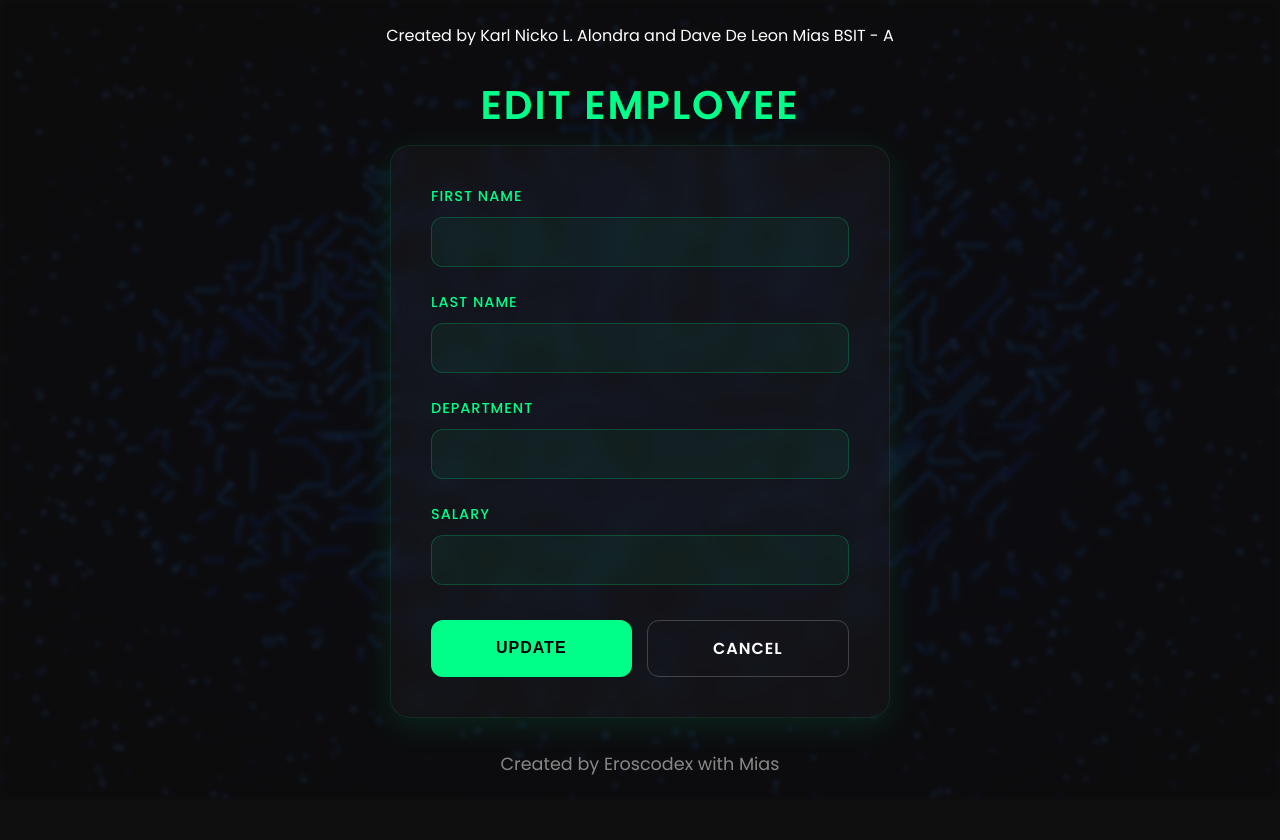
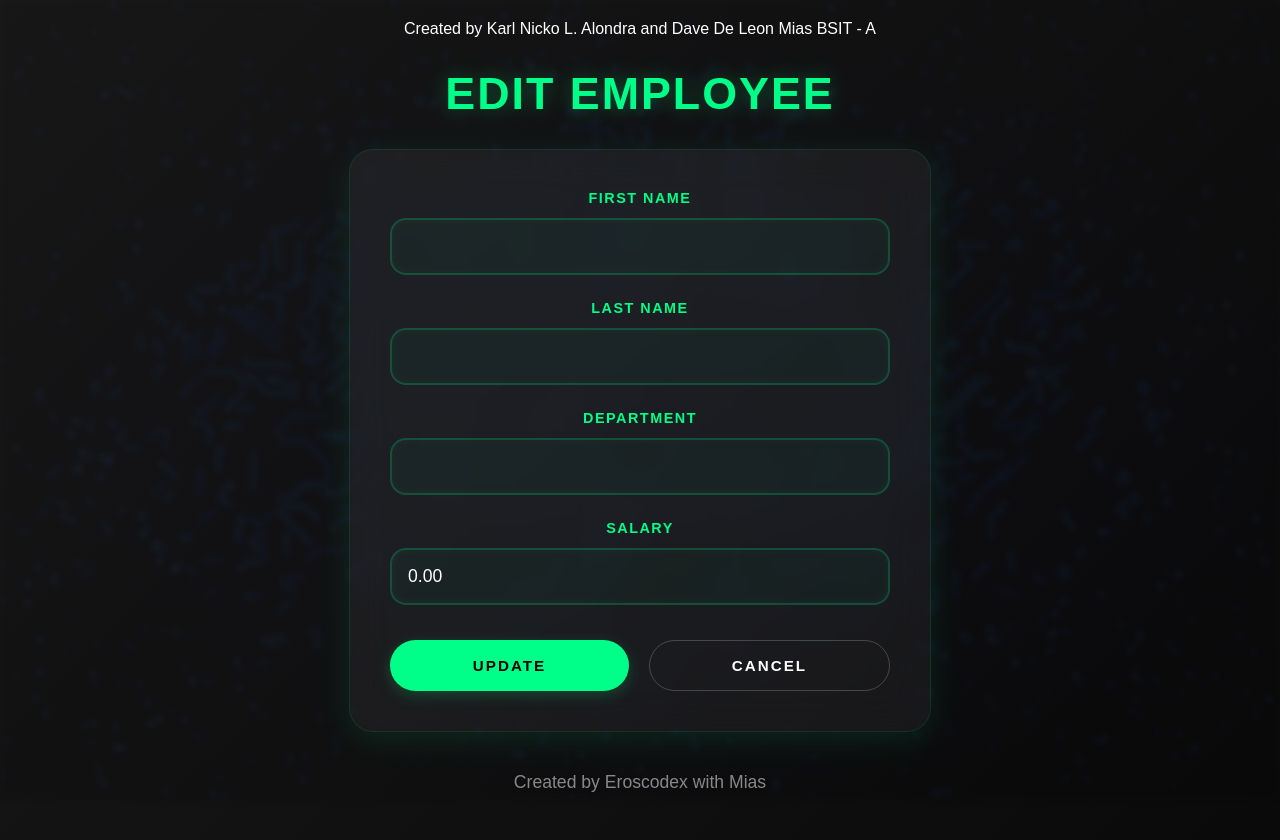
Before and after one commit to Eroscodex/EmployeeSystem, a PHP site: page /edit_employee.php?id=1 in a window 1280 px wide. Run offline with PHP 8.4, Linux system fonts and the light colour scheme; data that the repository does not hold is empty.

Commit message:
first commit

```diff
--- a/edit_employee.php
+++ b/edit_employee.php
@@ -26,8 +26,8 @@
         echo "<script>alert('Department is required BS'); window.location='edit_employee.php?id=$id';</script>";
         exit();
     }
-    if ($salary <= 0 || $salary > 1000000) {
-        echo "<script>alert('Salary must be between 1 and 1,000,000'); window.location='edit_employee.php?id=$id';</script>";
+    if ($salary <= 40000 || $salary > 1000000) {
+        echo "<script>alert('Salary must be between 50000 and 1,000,000'); window.location='edit_employee.php?id=$id';</script>";
         exit();
     }
 
@@ -65,65 +65,56 @@
     <meta charset="UTF-8">
     <meta name="viewport" content="width=device-width, initial-scale=1.0">
     <link rel="icon" type="image/png" href="https://img.icons8.com/nolan/64/employee-card.png">
-    <link href="https://fonts.googleapis.com/css2?family=Poppins:wght@300;400;500;600&display=swap" rel="stylesheet">
     <title>Edit Employee</title>
 </head>
-<body style="margin: 0; padding: 20px; min-height: 100vh; font-family: 'Poppins', sans-serif; color: #ffffff; display: flex; flex-direction: column; align-items: center; justify-content: center; background: #0f0f0f;">
-    <div style="position: fixed; top: 0; left: 0; width: 100%; height: 100%; z-index: -1; overflow: hidden;">
-        <img src="matrix.gif" alt="Matrix Animation" style="width: 100%; height: 100%; object-fit: cover; opacity: 0.15; filter: blur(2px);">
-    </div>
+<body style="margin: 0; padding: 20px; min-height: 100vh; font-family: Arial, sans-serif; color: #ffffff; text-align: center; background: linear-gradient(135deg, #1a1a1a 0%, #0a0a0a 100%);">
+    <img src="matrix.gif" alt="Matrix Animation" style="position: fixed; top: 0; left: 0; width: 100%; height: 100%; object-fit: cover; opacity: 0.1; filter: blur(3px); z-index: -1;">
 
-    <div style="position: relative; z-index: 1; width: 100%; max-width: 500px; text-align: center;">
-        <h1 style="color: #00ff88; margin-bottom: 10px; font-size: 2.5em; font-weight: 700; letter-spacing: 2px;">EDIT EMPLOYEE</h1>
+    <h1 style="color: #00ff88; margin-bottom: 30px; font-size: 2.8em; font-weight: 800; letter-spacing: 2px; text-shadow: 0 0 20px rgba(0,255,136,0.3);">EDIT EMPLOYEE</h1>
 
-        <form id="editForm" method="POST" style="background: rgba(255, 255, 255, 0.03); padding: 40px; border-radius: 20px; box-shadow: 0 8px 32px rgba(0, 255, 136, 0.1); backdrop-filter: blur(10px); border: 1px solid rgba(0,255,136,0.1);">
-            <input type="hidden" name="id" value="<?php echo $_GET['id']; ?>">
+    <form id="EditEmployee" method="POST" style="width: 100%; max-width: 500px; margin: 0 auto; background: rgba(255, 255, 255, 0.05); padding: 40px; border-radius: 24px; box-shadow: 0 8px 32px rgba(0,255,136,0.1); backdrop-filter: blur(20px); border: 1px solid rgba(0,255,136,0.1);">
+        <input type="hidden" name="id" value="<?php echo $_GET['id']; ?>">
 
-            <div style="margin-bottom: 25px; text-align: left;">
-                <label for="first_name" style="font-weight: 500; display: block; margin-bottom: 10px; color: #00ff88; font-size: 0.9em; text-transform: uppercase; letter-spacing: 1px;">First Name</label>
-                <input type="text" id="first_name" name="first_name" value="<?php echo $employee['first_name']; ?>" required maxlength="50"
-                    style="width: 100%; padding: 15px; border: 1px solid rgba(0, 255, 136, 0.2); border-radius: 12px; background: rgba(0, 255, 136, 0.05); color: white; outline: none; transition: all 0.3s ease; font-size: 1em; box-sizing: border-box;"
-                    onmouseover="this.style.borderColor='rgba(0, 255, 136, 0.5)'"
-                    onmouseout="this.style.borderColor='rgba(0, 255, 136, 0.2)'">
-            </div>
+        <label for="first_name" style="font-weight: 600; display: block; margin-bottom: 12px; color: #00ff88; font-size: 0.9em; text-transform: uppercase; letter-spacing: 1.5px;">First Name</label>
+        <input type="text" id="first_name" name="first_name" value="<?php echo $_GET['first_name']; ?>" required maxlength="50"
+            style="width: 100%; padding: 16px; border: 2px solid rgba(0, 255, 136, 0.2); border-radius: 16px; background: rgba(0, 255, 136, 0.03); color: white; outline: none; transition: all 0.3s ease; font-size: 1.1em; box-sizing: border-box; margin-bottom: 25px; box-shadow: inset 0 0 10px rgba(0,255,136,0.05);"
+            onmouseover="this.style.borderColor='rgba(0, 255, 136, 0.5)'; this.style.boxShadow='inset 0 0 15px rgba(0,255,136,0.1)'"
+            onmouseout="this.style.borderColor='rgba(0, 255, 136, 0.2)'; this.style.boxShadow='inset 0 0 10px rgba(0,255,136,0.05)'">
 
-            <div style="margin-bottom: 25px; text-align: left;">
-                <label for="last_name" style="font-weight: 500; display: block; margin-bottom: 10px; color: #00ff88; font-size: 0.9em; text-transform: uppercase; letter-spacing: 1px;">Last Name</label>
-                <input type="text" id="last_name" name="last_name" value="<?php echo $employee['last_name']; ?>" required maxlength="50"
-                    style="width: 100%; padding: 15px; border: 1px solid rgba(0, 255, 136, 0.2); border-radius: 12px; background: rgba(0, 255, 136, 0.05); color: white; outline: none; transition: all 0.3s ease; font-size: 1em; box-sizing: border-box;"
-                    onmouseover="this.style.borderColor='rgba(0, 255, 136, 0.5)'"
-                    onmouseout="this.style.borderColor='rgba(0, 255, 136, 0.2)'">
-            </div>
+        <label for="last_name" style="font-weight: 600; display: block; margin-bottom: 12px; color: #00ff88; font-size: 0.9em; text-transform: uppercase; letter-spacing: 1.5px;">Last Name</label>
+        <input type="text" id="last_name" name="last_name" value="<?php echo $_GET['last_name']; ?>" required maxlength="50"
+            style="width: 100%; padding: 16px; border: 2px solid rgba(0, 255, 136, 0.2); border-radius: 16px; background: rgba(0, 255, 136, 0.03); color: white; outline: none; transition: all 0.3s ease; font-size: 1.1em; box-sizing: border-box; margin-bottom: 25px; box-shadow: inset 0 0 10px rgba(0,255,136,0.05);"
+            onmouseover="this.style.borderColor='rgba(0, 255, 136, 0.5)'; this.style.boxShadow='inset 0 0 15px rgba(0,255,136,0.1)'"
+            onmouseout="this.style.borderColor='rgba(0, 255, 136, 0.2)'; this.style.boxShadow='inset 0 0 10px rgba(0,255,136,0.05)'">
 
-            <div style="margin-bottom: 25px; text-align: left;">
-                <label for="department" style="font-weight: 500; display: block; margin-bottom: 10px; color: #00ff88; font-size: 0.9em; text-transform: uppercase; letter-spacing: 1px;">Department</label>
-                <input type="text" id="department" name="department" value="<?php echo $employee['department']; ?>" required maxlength="50"
-                    style="width: 100%; padding: 15px; border: 1px solid rgba(0, 255, 136, 0.2); border-radius: 12px; background: rgba(0, 255, 136, 0.05); color: white; outline: none; transition: all 0.3s ease; font-size: 1em; box-sizing: border-box;"
-                    onmouseover="this.style.borderColor='rgba(0, 255, 136, 0.5)'"
-                    onmouseout="this.style.borderColor='rgba(0, 255, 136, 0.2)'">
-            </div>
+        <label for="department" style="font-weight: 600; display: block; margin-bottom: 12px; color: #00ff88; font-size: 0.9em; text-transform: uppercase; letter-spacing: 1.5px;">Department</label>
+        <input type="text" id="department" name="department" value="<?php echo $_GET['department']; ?>" required maxlength="50"
+            style="width: 100%; padding: 16px; border: 2px solid rgba(0, 255, 136, 0.2); border-radius: 16px; background: rgba(0, 255, 136, 0.03); color: white; outline: none; transition: all 0.3s ease; font-size: 1.1em; box-sizing: border-box; margin-bottom: 25px; box-shadow: inset 0 0 10px rgba(0,255,136,0.05);"
+            onmouseover="this.style.borderColor='rgba(0, 255, 136, 0.5)'; this.style.boxShadow='inset 0 0 15px rgba(0,255,136,0.1)'"
+            onmouseout="this.style.borderColor='rgba(0, 255, 136, 0.2)'; this.style.boxShadow='inset 0 0 10px rgba(0,255,136,0.05)'">
 
-            <div style="margin-bottom: 35px; text-align: left;">
-                <label for="salary" style="font-weight: 500; display: block; margin-bottom: 10px; color: #00ff88; font-size: 0.9em; text-transform: uppercase; letter-spacing: 1px;">Salary</label>
-                <input type="number" step="0.01" id="salary" name="salary" value="<?php echo $employee['salary']; ?>" required min="1" max="1000000"
-                    style="width: 100%; padding: 15px; border: 1px solid rgba(0, 255, 136, 0.2); border-radius: 12px; background: rgba(0, 255, 136, 0.05); color: white; outline: none; transition: all 0.3s ease; font-size: 1em; box-sizing: border-box;"
-                    onmouseover="this.style.borderColor='rgba(0, 255, 136, 0.5)'"
-                    onmouseout="this.style.borderColor='rgba(0, 255, 136, 0.2)'">
-            </div>
+        <label for="salary" style="font-weight: 600; display: block; margin-bottom: 12px; color: #00ff88; font-size: 0.9em; text-transform: uppercase; letter-spacing: 1.5px;">Salary</label>
+        <input type="number" step="0.01" id="salary" name="salary" value="<?php echo number_format($_GET['salary'], 2, '.', ''); ?>" required min="1" max="1000000"
+            style="width: 100%; padding: 16px; border: 2px solid rgba(0, 255, 136, 0.2); border-radius: 16px; background: rgba(0, 255, 136, 0.03); color: white; outline: none; transition: all 0.3s ease; font-size: 1.1em; box-sizing: border-box; margin-bottom: 35px; box-shadow: inset 0 0 10px rgba(0,255,136,0.05);"
+            onmouseover="this.style.borderColor='rgba(0, 255, 136, 0.5)'; this.style.boxShadow='inset 0 0 15px rgba(0,255,136,0.1)'"
+            onmouseout="this.style.borderColor='rgba(0, 255, 136, 0.2)'; this.style.boxShadow='inset 0 0 10px rgba(0,255,136,0.05)'"
+            oninput="this.value = this.value.match(/^\d*\.?\d{0,2}$/)"
+            placeholder="Enter amount (e.g. 100000.00)">
 
-            <div style="display: flex; justify-content: space-between; gap: 15px;">
-                <button type="submit" name="update"
-                    style="flex: 1; padding: 15px; background: #00ff88; color: #000; border: none; border-radius: 12px; cursor: pointer; font-weight: 600; font-size: 1em; transition: all 0.3s ease; text-transform: uppercase; letter-spacing: 1px;"
-                    onmouseover="this.style.transform='translateY(-2px)'; this.style.boxShadow='0 6px 20px rgba(0,255,136,0.4)'"
-                    onmouseout="this.style.transform='translateY(0)'; this.style.boxShadow='none'">Update</button>
+        <div style="display: flex; justify-content: space-between; gap: 20px;">
+            <button type="submit" name="update"
+                style="flex: 1; padding: 16px 30px; background: #00ff88; color: #000; border: none; border-radius: 50px; cursor: pointer; font-weight: 600; font-size: 0.95em; transition: all 0.3s ease; text-transform: uppercase; letter-spacing: 2px; box-shadow: 0 4px 15px rgba(0,255,136,0.2); display: flex; align-items: center; justify-content: center; gap: 8px;"
+                onmouseover="this.style.transform='translateY(-2px)'; this.style.boxShadow='0 8px 25px rgba(0,255,136,0.4)'"
+                onmouseout="this.style.transform='translateY(0)'; this.style.boxShadow='0 4px 15px rgba(0,255,136,0.2)'">
+                UPDATE
+            </button>
 
-                <a href="index.php"
-                    style="flex: 1; padding: 15px; background: transparent; color: #fff; text-decoration: none; border: 1px solid rgba(255,255,255,0.2); border-radius: 12px; text-align: center; font-weight: 600; font-size: 1em; transition: all 0.3s ease; text-transform: uppercase; letter-spacing: 1px;"
-                    onmouseover="this.style.backgroundColor='rgba(255,255,255,0.1)'"
-                    onmouseout="this.style.backgroundColor='transparent'">Cancel</a>
-            </div>
-        </form>
-    </div>
-    <p style="color: #888; margin-bottom: 40px; font-size: 1.1em;">Created by Eroscodex with Mias</p>
+            <a href="index.php"
+                style="flex: 1; padding: 16px 30px; background: transparent; color: #fff; text-decoration: none; border: 1.5px solid rgba(255,255,255,0.2); border-radius: 50px; text-align: center; font-weight: 600; font-size: 0.95em; transition: all 0.3s ease; text-transform: uppercase; letter-spacing: 2px; display: flex; align-items: center; justify-content: center;"
+                onmouseover="this.style.backgroundColor='rgba(255,255,255,0.1)'; this.style.borderColor='rgba(255,255,255,0.4)'"
+                onmouseout="this.style.backgroundColor='transparent'; this.style.borderColor='rgba(255,255,255,0.2)'">CANCEL</a>
+        </div>
+    </form>
+    <p style="color: #888; margin-top: 40px; font-size: 1.1em; text-shadow: 0 2px 4px rgba(0,0,0,0.3);">Created by Eroscodex with Mias</p>
 </body>
 </html>
```
Also changed, not shown: add_employee.php (+62 -54 lines), index.php (+29 -36 lines).
